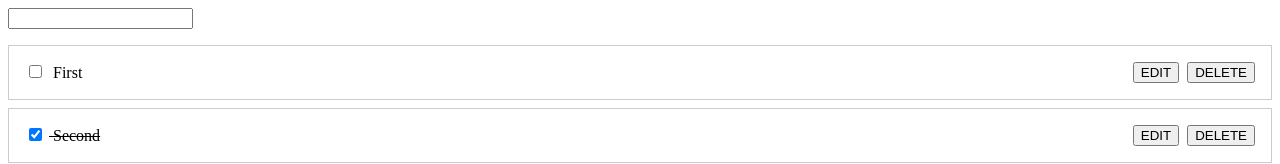
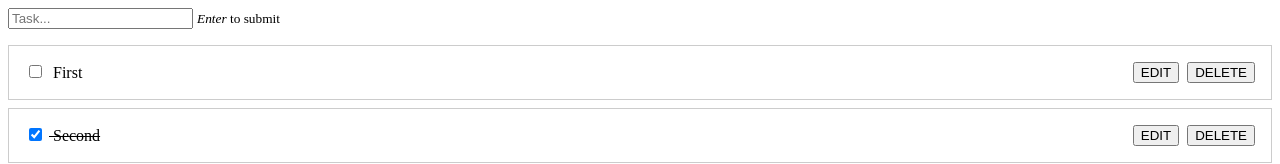
Before and after one commit to fserapian/todo-signals, an Angular app: page / in a window 1280 px wide. Shown: the top 164 px of the page. Built offline with nearby package versions, Linux system fonts and the light colour scheme.

Commit message:
Enhancements

```diff
--- /dev/null
+++ b/src/app/todos/components/header/header.component.css
@@ -0,0 +1,3 @@
+small {
+    margin-left: .25rem;
+}
--- a/src/app/todos/components/header/header.component.html
+++ b/src/app/todos/components/header/header.component.html
@@ -4,5 +4,7 @@
         [value]="text"
         (keyup)="changeText($event)"
         (keyup.enter)="addTodo()"
+        placeholder="Task..."
     >
+    <small><i>Enter</i> to submit</small>
 </header>
--- a/src/app/todos/components/header/header.component.ts
+++ b/src/app/todos/components/header/header.component.ts
@@ -4,6 +4,7 @@ import { TodosService } from '../../services/todos.service';
 @Component({
     selector: 'app-todos-header',
     templateUrl: './header.component.html',
+    styleUrl: './header.component.css',
 })
 export class HeaderComponent {
     text = ''
```
